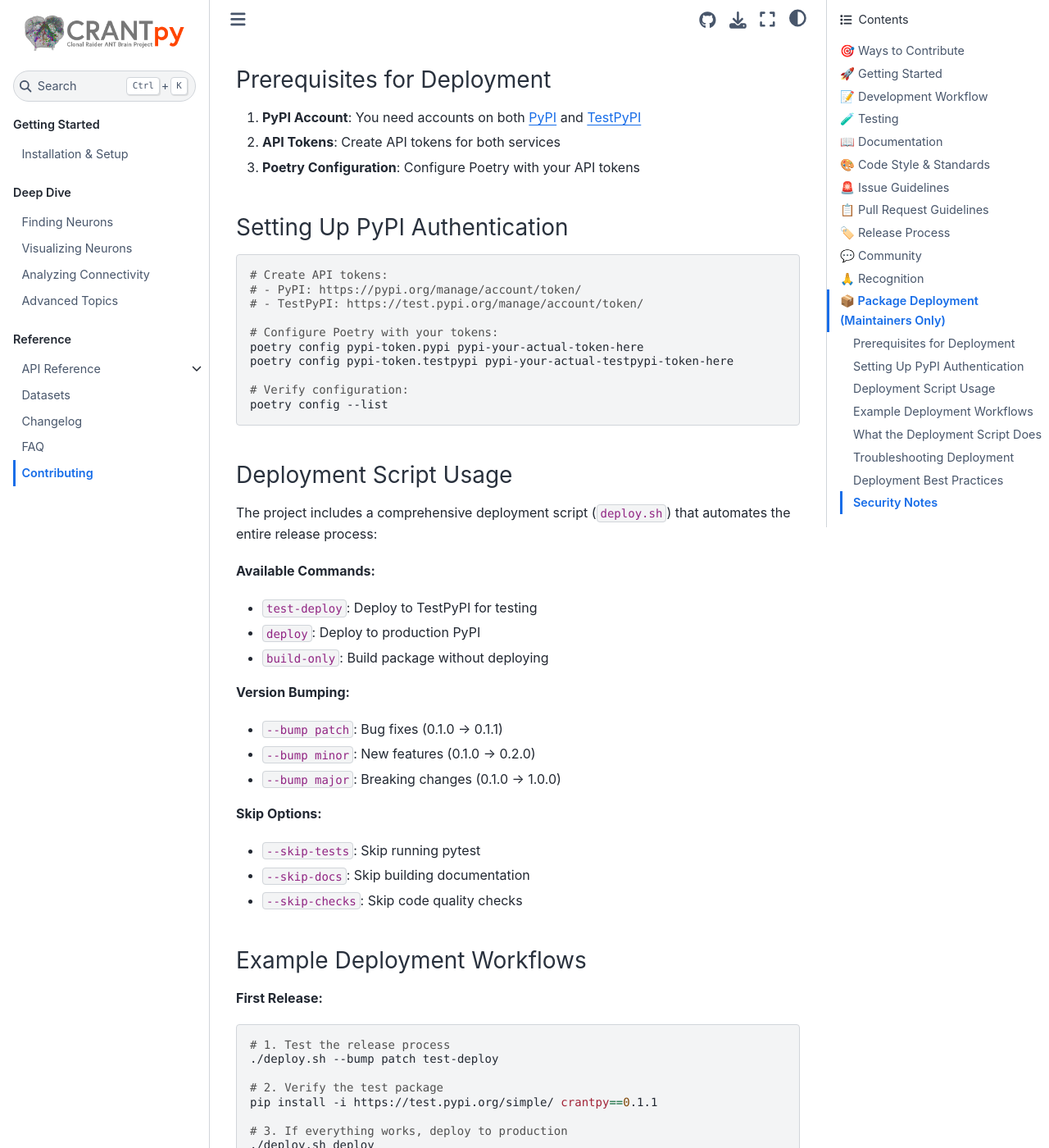
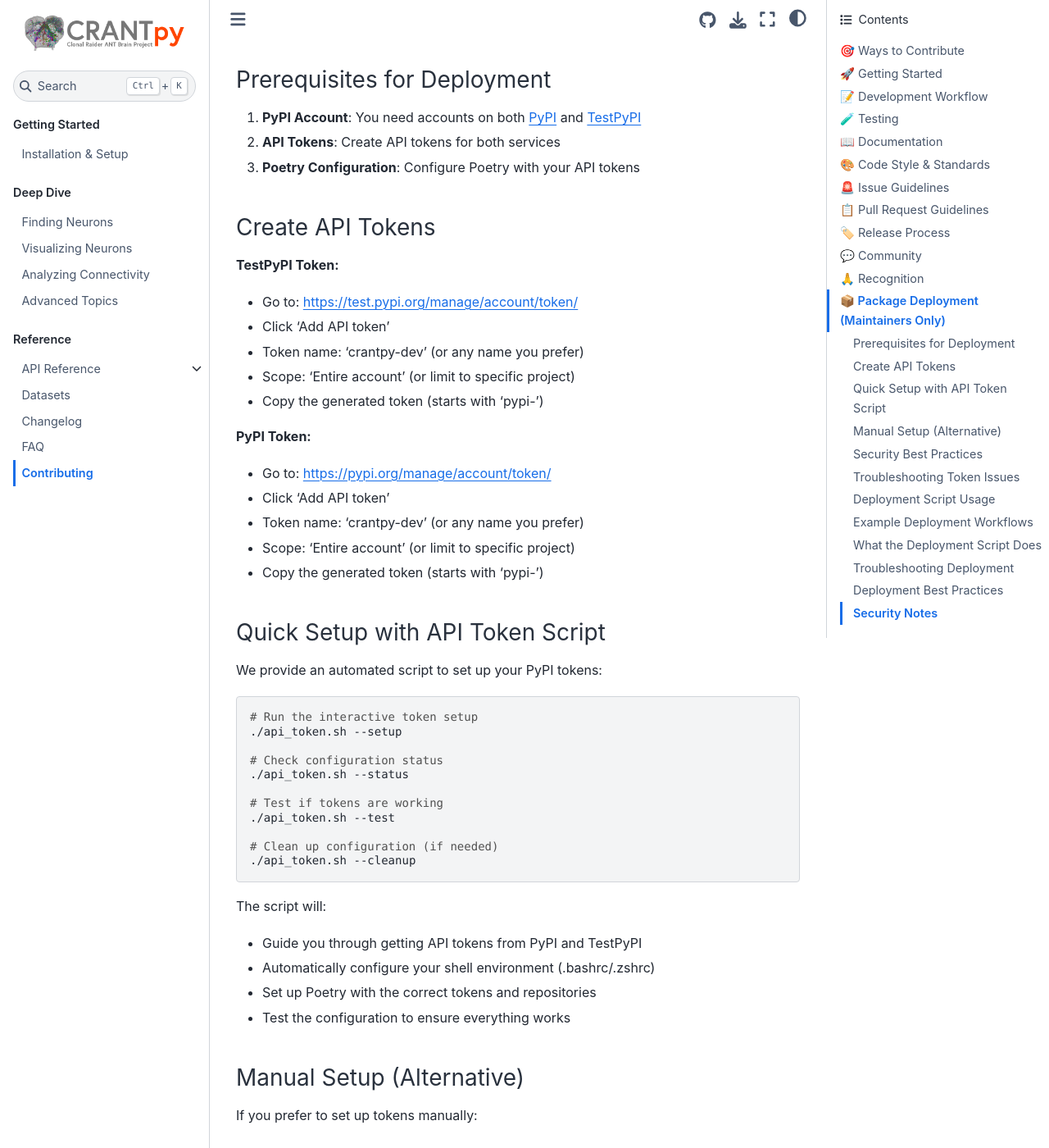
Before and after one commit to Social-Evolution-and-Behavior/crantpy, a Jupyter Book: the page built from docs/contribute.md, in a window 1280 px wide and 1400 px high, scrolled down 10398 px. Shown: the whole window at 82% size. Built offline with Jupyter Book 1.0.4 settings and Sphinx 7.4.7 and the Sphinx Book theme 1.1.4, drawn with Linux system fonts in a browser that asks for light colours; pages that are not in the unit, such as notebooks, are missing from menus; some of the changed text lies outside the part shown.

Commit message:
Update README and contribute documentation; enhance API token setup script
- Updated the year in the citation within README.md from 2024 to 2025.
- Expanded the contribute.md file to include detailed instructions for creating API tokens for both TestPyPI and PyPI.
- Added a quick setup script for API tokens, including steps for configuration and testing.
- Improved the test_fetch_neurons.py file by refactoring code for better readability and consistency.
- Introduced a comprehensive api_token.sh script for setting up and managing API tokens, including validation, configuration, and cleanup functionalities.

````diff
--- a/docs/contribute.md
+++ b/docs/contribute.md
@@ -413,19 +413,95 @@ Contributors are recognized in:
 2. **API Tokens**: Create API tokens for both services
 3. **Poetry Configuration**: Configure Poetry with your API tokens
 
-### Setting Up PyPI Authentication
+### Create API Tokens
+
+**TestPyPI Token:**
+- Go to: https://test.pypi.org/manage/account/token/
+- Click 'Add API token'
+- Token name: 'crantpy-dev' (or any name you prefer)
+- Scope: 'Entire account' (or limit to specific project)
+- Copy the generated token (starts with 'pypi-')
+
+**PyPI Token:**
+- Go to: https://pypi.org/manage/account/token/
+- Click 'Add API token'
+- Token name: 'crantpy-dev' (or any name you prefer)
+- Scope: 'Entire account' (or limit to specific project)
+- Copy the generated token (starts with 'pypi-')
+
+### Quick Setup with API Token Script
+
+We provide an automated script to set up your PyPI tokens:
 
 ```bash
-# Create API tokens:
-# - PyPI: https://pypi.org/manage/account/token/
-# - TestPyPI: https://test.pypi.org/manage/account/token/
+# Run the interactive token setup
+./api_token.sh --setup
 
-# Configure Poetry with your tokens:
-poetry config pypi-token.pypi pypi-your-actual-token-here
-poetry config pypi-token.testpypi pypi-your-actual-testpypi-token-here
+# Check configuration status
+./api_token.sh --status
 
-# Verify configuration:
-poetry config --list
+# Test if tokens are working
+./api_token.sh --test
+
+# Clean up configuration (if needed)
+./api_token.sh --cleanup
+```
+
+The script will:
+- Guide you through getting API tokens from PyPI and TestPyPI
+- Automatically configure your shell environment (.bashrc/.zshrc)
+- Set up Poetry with the correct tokens and repositories
+- Test the configuration to ensure everything works
+
+### Manual Setup (Alternative)
+
+If you prefer to set up tokens manually:
+
+#### Configure Environment Variables
+
+Add to your shell configuration file (`~/.bashrc`, `~/.zshrc`, etc.):
+
+```bash
+# CRANTpy PyPI Tokens
+export POETRY_PYPI_TOKEN_TESTPYPI="pypi-your-testpypi-token-here"
+export POETRY_PYPI_TOKEN_PYPI="pypi-your-pypi-token-here"
+```
+
+Reload your shell:
+
+```bash
+source ~/.bashrc  # or source ~/.zshrc
+```
+
+### Security Best Practices
+
+- **Never commit tokens to git**: Tokens are automatically excluded by `.gitignore`
+- **Use environment variables**: The deployment script supports both Poetry config and environment variables
+- **Rotate tokens regularly**: Create new tokens periodically and update your configuration
+- **Limit token scope**: When possible, limit tokens to specific projects rather than entire account
+
+### Troubleshooting Token Issues
+
+**Script won't run:**
+```bash
+chmod +x api_token.sh
+./api_token.sh --setup
+```
+
+**Tokens not working:**
+```bash
+# Check current status
+./api_token.sh --status
+
+# Clean and reconfigure
+./api_token.sh --cleanup
+./api_token.sh --setup
+```
+
+**Environment variables not loading:**
+```bash
+# Restart terminal or reload shell config
+source ~/.bashrc  # or ~/.zshrc
 ```
 
 ### Deployment Script Usage
````
Also changed, not shown: README.md (+1 -1 lines), 2 other files.
